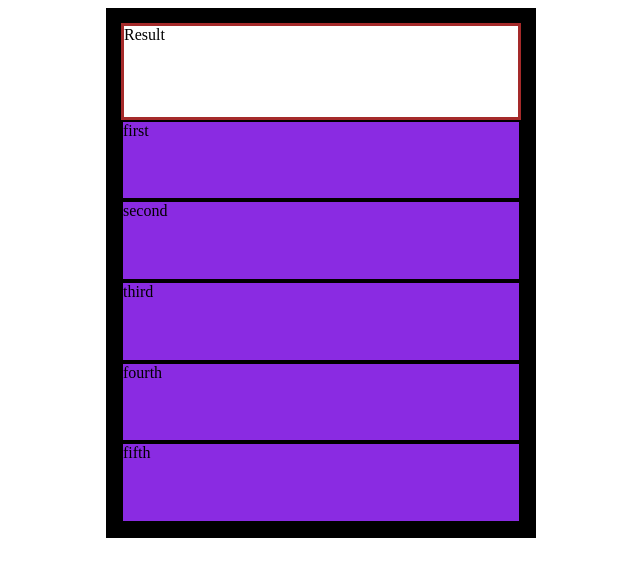
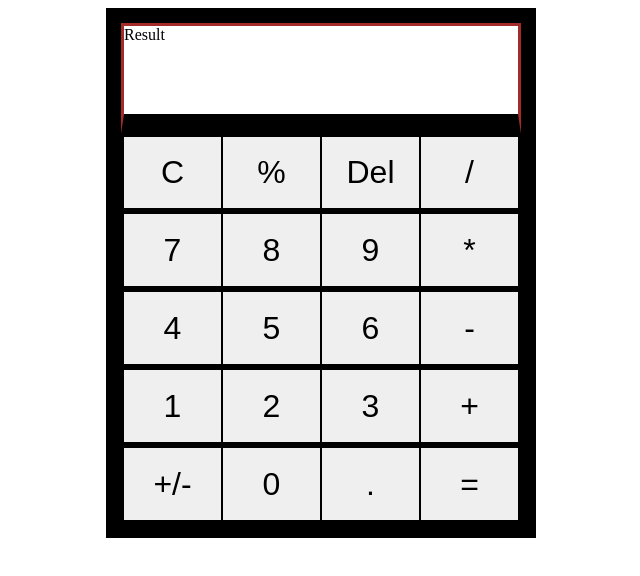
Before and after one commit to DMarkonezi/Web-Based-Calculator, a plain HTML site: page index.html in a window 1280 px wide. Shown: the whole page, without its empty margins (319-959 px from the left). Drawn offline with Linux system fonts and the light colour scheme.

Commit message:
Improved HTML structure and CSS styling

```diff
--- a/calculatorLogic.js
+++ b/calculatorLogic.js
@@ -0,0 +1 @@
+const buttons = document.querySelectorAll("button");
--- a/index.html
+++ b/index.html
@@ -19,19 +19,74 @@
         <div id="buttonsDiv">
 
             <div class="fourButtonsRow">
-                first
+                <button id="clearButton">
+                    C
+                </button>
+                <button id="percentageButton">
+                    %
+                </button>
+                <button id="deleteButton">
+                    Del
+                </button>
+                <button id="divideButton">
+                    /
+                </button>
             </div>
             <div class="fourButtonsRow">
-                second
+                <button id="numberSevenButton">
+                    7
+                </button>
+                <button id="numberEightButton">
+                    8
+                </button>
+                <button id="numberNineButton">
+                    9
+                </button>
+                <button id="multiplyButton">
+                    *
+                </button>
             </div>
             <div class="fourButtonsRow">
-                third
+                <button id="numberFourButton">
+                    4
+                </button>
+                <button id="numberFiveButton">
+                    5
+                </button>
+                <button id="numberSixButton">
+                    6
+                </button>
+                <button id="substractionButton">
+                    -
+                </button>
             </div>
             <div class="fourButtonsRow">
-                fourth
+                <button id="numberOneButton">
+                    1
+                </button>
+                <button id="numberTwoButton">
+                    2
+                </button>
+                <button id="numberThreeButton">
+                    3
+                </button>
+                <button id="additionButton">
+                    +
+                </button>
             </div>
             <div class="fourButtonsRow">
-                fifth
+                <button id="changeSignButton">
+                    +/-
+                </button>
+                <button id="zeroButton">
+                    0
+                </button>
+                <button id="dotButton">
+                    .
+                </button>
+                <button id="equalSignButton">
+                    =
+                </button>
             </div>
 
         </div>
--- a/style.css
+++ b/style.css
@@ -14,7 +14,6 @@ body {
 
     display: flex;
     flex-direction: column;
-
 }
 
 #resultDiv {
@@ -22,6 +21,7 @@ body {
     background-color: white;
     border-style: solid;
     border-color: brown;
+    border-bottom: 20px solid;
 }
 
 #buttonsDiv {
@@ -33,7 +33,20 @@ body {
 
 .fourButtonsRow {
     flex: 1;
-    background-color: blueviolet;
     border-style: solid;
     border-width: 2px;
+
+    display: flex;
+    flex-direction: row;
 }
+
+button {
+    flex: 1;
+    border-style: solid;
+    border-width: 1px;
+
+    display: flex;
+    justify-content: center;
+    align-items: center;
+    font-size: xx-large;
+}
```
